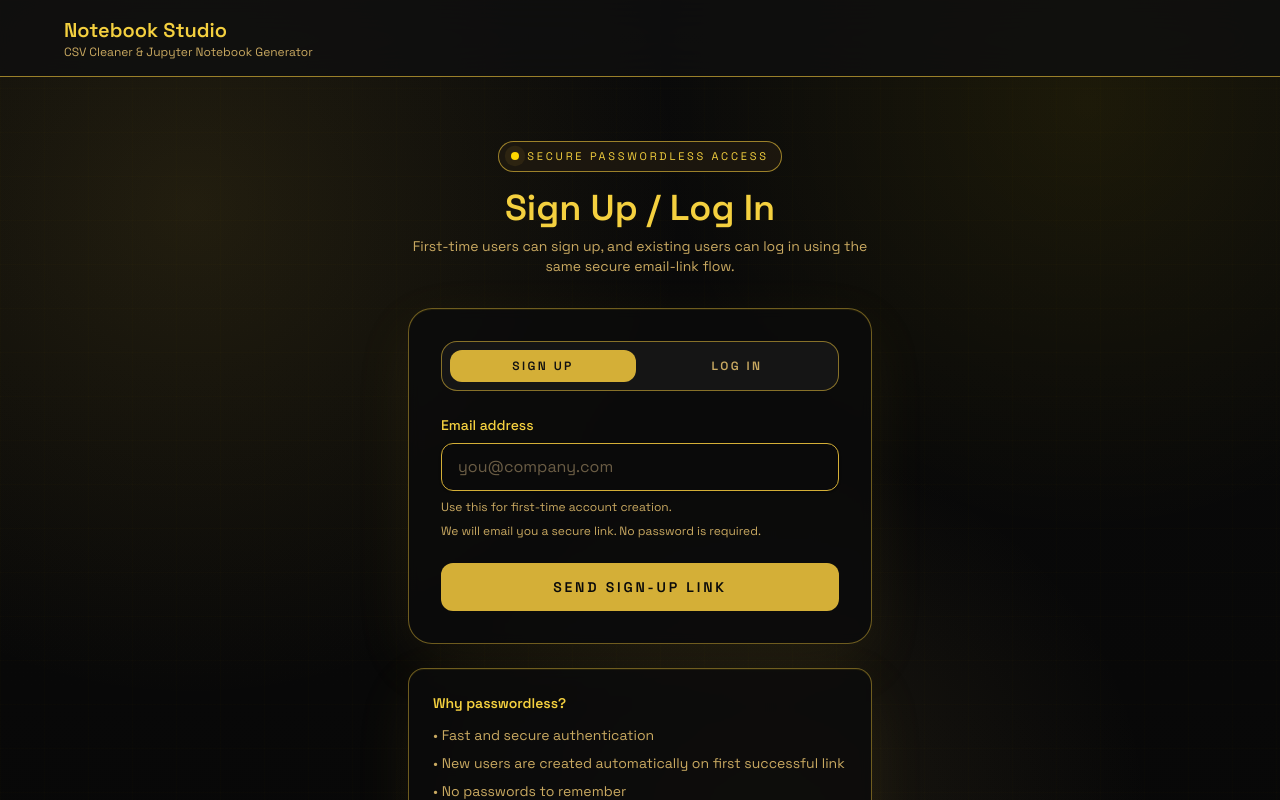
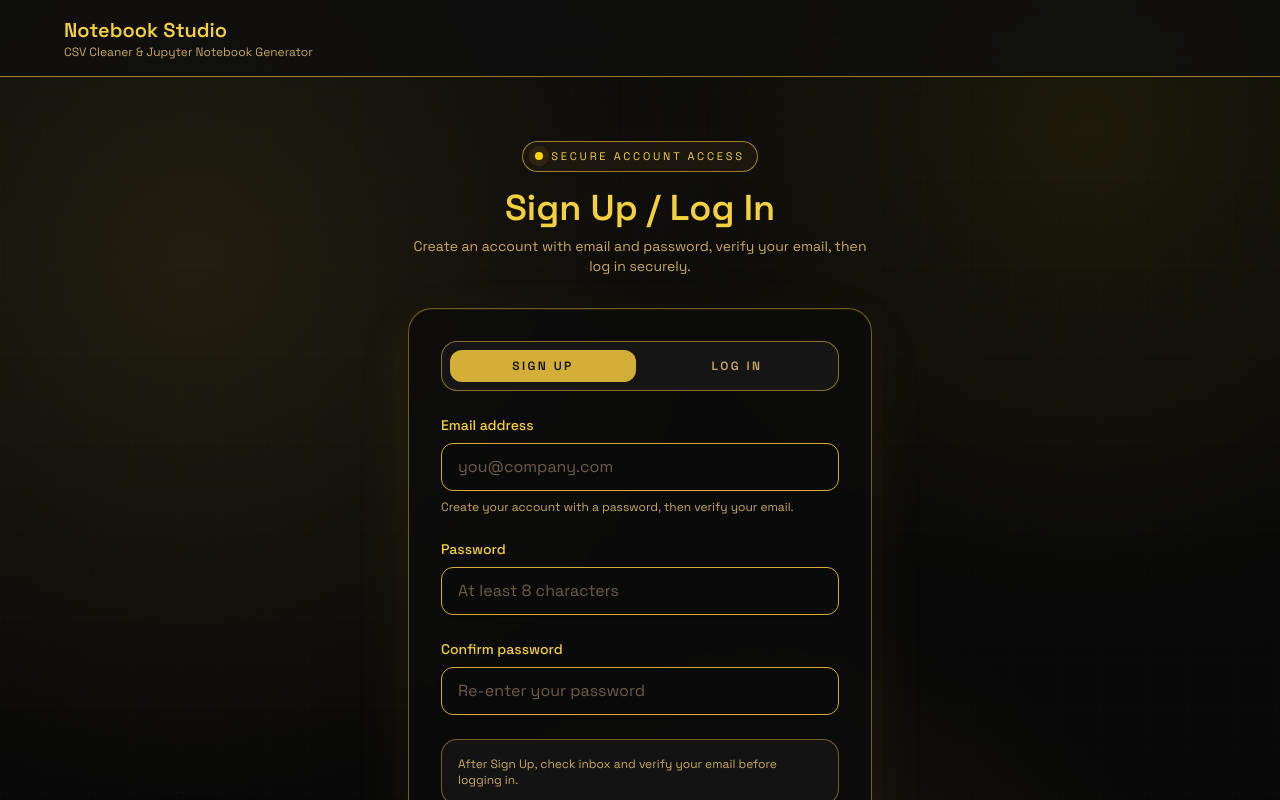
Before and after one commit to ANIS151993/Notebook-Studio, a Next.js app: page /login in a window 1280 px wide. Shown: the top 800 px of the page. Built offline with nearby package versions, Linux system fonts and the light colour scheme; no server answers.

Commit message:
Implement email/password signup-login with verification

```diff
--- a/app/login/page.tsx
+++ b/app/login/page.tsx
@@ -23,14 +23,14 @@ export default function LoginPage() {
         <div className="mb-8 text-center reveal-up delay-1">
           <div className="mb-4 inline-flex items-center gap-2 rounded-full border border-[#d4af37]/70 bg-[#20190f]/80 px-3 py-1.5 text-[11px] uppercase tracking-[0.25em] text-[#f4d03f]">
             <span className="status-pulse inline-block h-2 w-2 rounded-full bg-[#ffd700]" />
-            Secure passwordless access
+            Secure account access
           </div>
           <h2 className="text-3xl font-semibold text-[#f4d03f] md:text-4xl">
             Sign Up / Log In
           </h2>
           <p className="mt-2 text-sm text-[#c9a961]">
-            First-time users can sign up, and existing users can log in using the same
-            secure email-link flow.
+            Create an account with email and password, verify your email, then log in
+            securely.
           </p>
         </div>
 
@@ -39,11 +39,11 @@ export default function LoginPage() {
         </div>
 
         <div className="glass-card hover-lift reveal-up delay-3 mt-6 rounded-2xl bg-[#2a2416]/85 p-6">
-          <h3 className="text-sm font-semibold text-[#f4d03f]">Why passwordless?</h3>
+          <h3 className="text-sm font-semibold text-[#f4d03f]">Why this auth flow?</h3>
           <ul className="mt-3 space-y-2 text-sm text-[#c9a961]">
             <li>• Fast and secure authentication</li>
-            <li>• New users are created automatically on first successful link</li>
-            <li>• No passwords to remember</li>
+            <li>• New users verify email before first login</li>
+            <li>• Protected account access with password</li>
             <li>• Access your account from any device</li>
           </ul>
         </div>
--- a/app/page.tsx
+++ b/app/page.tsx
@@ -25,7 +25,7 @@ export default function Home() {
               href="/login"
               className="tab-pill shine-btn inline-flex h-10 items-center justify-center rounded-xl border border-[#d4af37] bg-[#15120c] px-5 text-sm font-semibold text-[#f4d03f] hover:bg-[#d4af37] hover:text-[#0a0a0a]"
             >
-              Sign In
+              Sign Up / Sign In
             </AnimatedLink>
           </div>
         </div>
--- a/components/EmailLinkForm.tsx
+++ b/components/EmailLinkForm.tsx
@@ -2,57 +2,89 @@
 
 import { FormEvent, useState } from "react";
 import { FirebaseError } from "firebase/app";
-import { sendSignInLinkToEmail } from "firebase/auth";
-import { auth, firebaseConfigError } from "@/lib/firebase";
+import { useRouter } from "next/navigation";
+import {
+  createUserWithEmailAndPassword,
+  sendEmailVerification,
+  signInWithEmailAndPassword,
+  signOut,
+} from "firebase/auth";
+import { doc, getDoc, serverTimestamp, setDoc, updateDoc } from "firebase/firestore";
+import { auth, db, firebaseConfigError } from "@/lib/firebase";
+import { replaceWithTransition } from "@/lib/view-transition";
 import { isValidEmail } from "@/lib/validators";
 
-type Status = "idle" | "sending" | "sent";
+type Status = "idle" | "submitting" | "signupSuccess";
 type AuthMode = "signup" | "signin";
+const minimumPasswordLength = 8;
 
-const getEmailLinkErrorMessage = (
+const getAuthErrorMessage = (
   error: unknown,
-  appUrl: string,
 ): string => {
-  const targetDomain = (() => {
-    try {
-      return new URL(appUrl).host;
-    } catch {
-      return appUrl;
-    }
-  })();
-
   if (!(error instanceof FirebaseError)) {
-    return "We could not send the email link. Please try again.";
+    return "Authentication failed. Please try again.";
   }
 
   switch (error.code) {
-    case "auth/unauthorized-continue-uri":
-    case "auth/invalid-continue-uri":
-      return `Firebase blocked this redirect URL. Add ${targetDomain} and your Pages domain to Firebase Auth -> Settings -> Authorized domains.`;
+    case "auth/email-already-in-use":
+      return "This email is already registered. Use Log In.";
+    case "auth/weak-password":
+      return `Password is too weak. Use at least ${minimumPasswordLength} characters.`;
+    case "auth/invalid-credential":
+    case "auth/invalid-login-credentials":
+      return "Invalid email or password. Please try again.";
     case "auth/operation-not-allowed":
-      return "Enable Email link authentication in Firebase Auth -> Sign-in method -> Email/Password.";
+      return "Enable Email/Password authentication in Firebase Auth -> Sign-in method.";
     case "auth/network-request-failed":
       return "Network issue while contacting Firebase. Check connection and try again.";
     case "auth/invalid-email":
       return "Email address format is invalid.";
+    case "auth/user-disabled":
+      return "This account is disabled. Contact support.";
     case "auth/too-many-requests":
       return "Too many attempts. Please wait a few minutes and retry.";
     default:
-      return `Firebase error: ${error.code}. Check Firebase Auth settings and environment variables.`;
+      return `Firebase error: ${error.code}. Check Firebase settings and environment variables.`;
   }
 };
 
 export default function EmailLinkForm() {
+  const router = useRouter();
   const [email, setEmail] = useState("");
+  const [password, setPassword] = useState("");
+  const [confirmPassword, setConfirmPassword] = useState("");
   const [status, setStatus] = useState<Status>("idle");
   const [mode, setMode] = useState<AuthMode>("signup");
   const [error, setError] = useState<string | null>(null);
 
+  const upsertUserProfile = async (uid: string, userEmail: string) => {
+    if (!db) {
+      return;
+    }
+
+    const userRef = doc(db, "users", uid);
+    const snapshot = await getDoc(userRef);
+
+    if (!snapshot.exists()) {
+      await setDoc(userRef, {
+        uid,
+        email: userEmail,
+        createdAt: serverTimestamp(),
+        lastLoginAt: serverTimestamp(),
+      });
+      return;
+    }
+
+    await updateDoc(userRef, {
+      lastLoginAt: serverTimestamp(),
+    });
+  };
+
   const handleSubmit = async (event: FormEvent<HTMLFormElement>) => {
     event.preventDefault();
 
-    if (!auth) {
-      setError(firebaseConfigError ?? "Firebase is not configured.");
+    if (!auth || !db) {
+      setError(firebaseConfigError ?? "Firebase is not configured correctly.");
       return;
     }
 
@@ -63,24 +95,62 @@ export default function EmailLinkForm() {
       return;
     }
 
+    const trimmedPassword = password.trim();
+
+    if (!trimmedPassword) {
+      setError("Enter your password.");
+      return;
+    }
+
+    if (mode === "signup") {
+      if (trimmedPassword.length < minimumPasswordLength) {
+        setError(`Password must be at least ${minimumPasswordLength} characters.`);
+        return;
+      }
+
+      if (trimmedPassword !== confirmPassword.trim()) {
+        setError("Passwords do not match.");
+        return;
+      }
+    }
+
     setError(null);
-    setStatus("sending");
-    const appUrl = (
-      process.env.NEXT_PUBLIC_APP_URL ?? window.location.origin
-    ).replace(/\/+$/, "");
+    setStatus("submitting");
 
     try {
-      await sendSignInLinkToEmail(auth, trimmedEmail, {
-        url: `${appUrl}/finish`,
-        handleCodeInApp: true,
-      });
+      if (mode === "signup") {
+        const result = await createUserWithEmailAndPassword(
+          auth,
+          trimmedEmail,
+          trimmedPassword,
+        );
+        await sendEmailVerification(result.user);
+        await signOut(auth);
+        setStatus("signupSuccess");
+        setPassword("");
+        setConfirmPassword("");
+        return;
+      }
 
-      window.localStorage.setItem("emailForSignIn", trimmedEmail);
-      window.localStorage.setItem("emailLinkMode", mode);
-      setStatus("sent");
+      const result = await signInWithEmailAndPassword(
+        auth,
+        trimmedEmail,
+        trimmedPassword,
+      );
+
+      if (!result.user.emailVerified) {
+        await sendEmailVerification(result.user);
+        await signOut(auth);
+        setError("Email is not verified yet. We sent a new verification email.");
+        setStatus("idle");
+        return;
+      }
+
+      await upsertUserProfile(result.user.uid, result.user.email ?? trimmedEmail);
+      replaceWithTransition(router, "/dashboard");
     } catch (err: unknown) {
       console.error(err);
-      setError(getEmailLinkErrorMessage(err, appUrl));
+      setError(getAuthErrorMessage(err));
       setStatus("idle");
     }
   };
@@ -99,6 +169,8 @@ export default function EmailLinkForm() {
             setMode("signup");
             setStatus("idle");
             setError(null);
+            setPassword("");
+            setConfirmPassword("");
           }}
           className={`rounded-xl px-4 py-2 text-xs font-semibold uppercase tracking-[0.2em] transition ${
             mode === "signup"
@@ -114,6 +186,8 @@ export default function EmailLinkForm() {
             setMode("signin");
             setStatus("idle");
             setError(null);
+            setPassword("");
+            setConfirmPassword("");
           }}
           className={`rounded-xl px-4 py-2 text-xs font-semibold uppercase tracking-[0.2em] transition ${
             mode === "signin"
@@ -140,32 +214,71 @@ export default function EmailLinkForm() {
         />
         <p className="text-xs text-[#c9a961]">
           {mode === "signup"
-            ? "Use this for first-time account creation."
-            : "Use this if you already created an account."}
+            ? "Create your account with a password, then verify your email."
+            : "Log in using your registered email and password."}
         </p>
-        <p className="text-xs text-[#c9a961]">
-          We will email you a secure link. No password is required.
-        </p>
+      </div>
+
+      <div className="flex flex-col gap-2">
+        <label className="text-sm font-medium text-[#f4d03f]" htmlFor="password">
+          Password
+        </label>
+        <input
+          id="password"
+          name="password"
+          type="password"
+          autoComplete={mode === "signup" ? "new-password" : "current-password"}
+          placeholder={
+            mode === "signup"
+              ? `At least ${minimumPasswordLength} characters`
+              : "Enter your password"
+          }
+          className="h-12 rounded-xl border border-[#d4af37] bg-[#0a0a0a] px-4 text-base text-[#f4d03f] placeholder-[#6b5d45] shadow-sm outline-none transition focus:border-[#ffd700] focus:ring-4 focus:ring-[#2a2416]"
+          value={password}
+          onChange={(event) => setPassword(event.target.value)}
+        />
+      </div>
+
+      {mode === "signup" && (
+        <div className="flex flex-col gap-2">
+          <label className="text-sm font-medium text-[#f4d03f]" htmlFor="confirmPassword">
+            Confirm password
+          </label>
+          <input
+            id="confirmPassword"
+            name="confirmPassword"
+            type="password"
+            autoComplete="new-password"
+            placeholder="Re-enter your password"
+            className="h-12 rounded-xl border border-[#d4af37] bg-[#0a0a0a] px-4 text-base text-[#f4d03f] placeholder-[#6b5d45] shadow-sm outline-none transition focus:border-[#ffd700] focus:ring-4 focus:ring-[#2a2416]"
+            value={confirmPassword}
+            onChange={(event) => setConfirmPassword(event.target.value)}
+          />
+        </div>
+      )}
+
+      <div className="rounded-2xl border border-[#d4af37]/50 bg-[#171717]/80 p-4 text-xs text-[#c9a961]">
+        {mode === "signup"
+          ? "After Sign Up, check inbox and verify your email before logging in."
+          : "If your email is not verified yet, we will send a new verification email."}
       </div>
 
       <button
         type="submit"
-        disabled={status === "sending" || !!firebaseConfigError}
+        disabled={status === "submitting" || !!firebaseConfigError}
         className="inline-flex h-12 items-center justify-center rounded-xl bg-[#d4af37] px-6 text-sm font-semibold uppercase tracking-[0.2em] text-[#0a0a0a] transition hover:bg-[#ffd700] disabled:cursor-not-allowed disabled:bg-[#6b5d45] disabled:text-[#3a3420]"
       >
-        {status === "sending"
-          ? "Sending..."
+        {status === "submitting"
+          ? "Please wait..."
           : mode === "signup"
-            ? "Send Sign-Up Link"
-            : "Send Login Link"}
+            ? "Create Account"
+            : "Log In"}
       </button>
 
-      {status === "sent" && (
+      {status === "signupSuccess" && (
         <div className="rounded-2xl border border-[#d4af37] bg-[#2a2416] p-4 text-sm text-[#ffd700]">
-          ✓ Link sent! Check your inbox and click the link to continue.
-          {mode === "signup"
-            ? " Your account will be created on first successful sign-in."
-            : " Use the same email you used previously."}
+          ✓ Account created. Verification email sent. Verify your email, then switch
+          to Log In.
         </div>
       )}
       {error && (
```
Also changed, not shown: app/live/page.tsx (+8 -8 lines).
